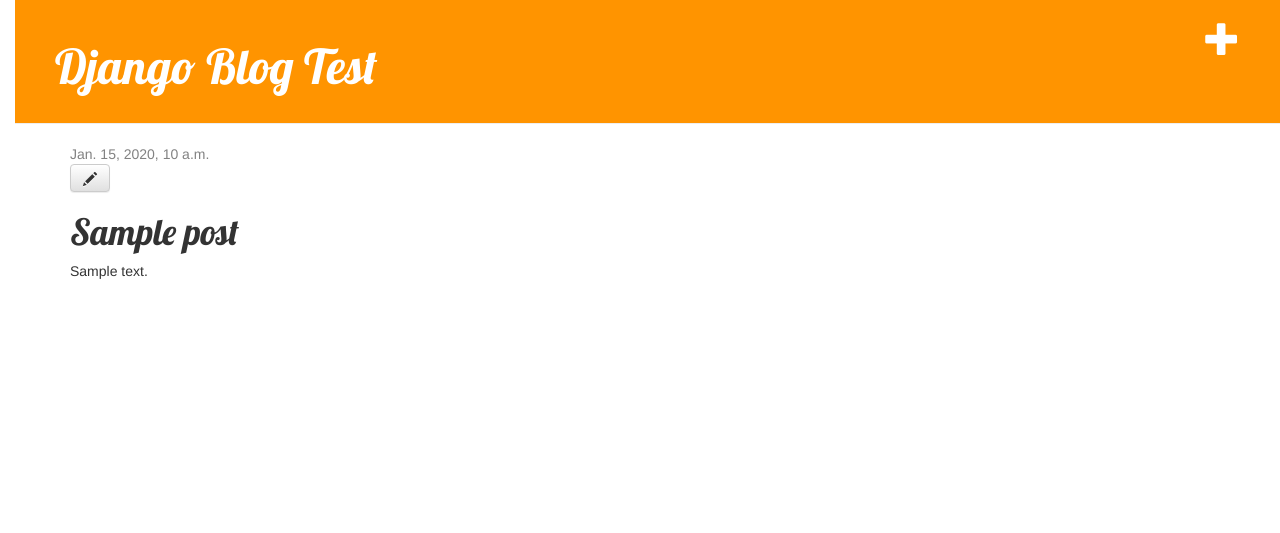
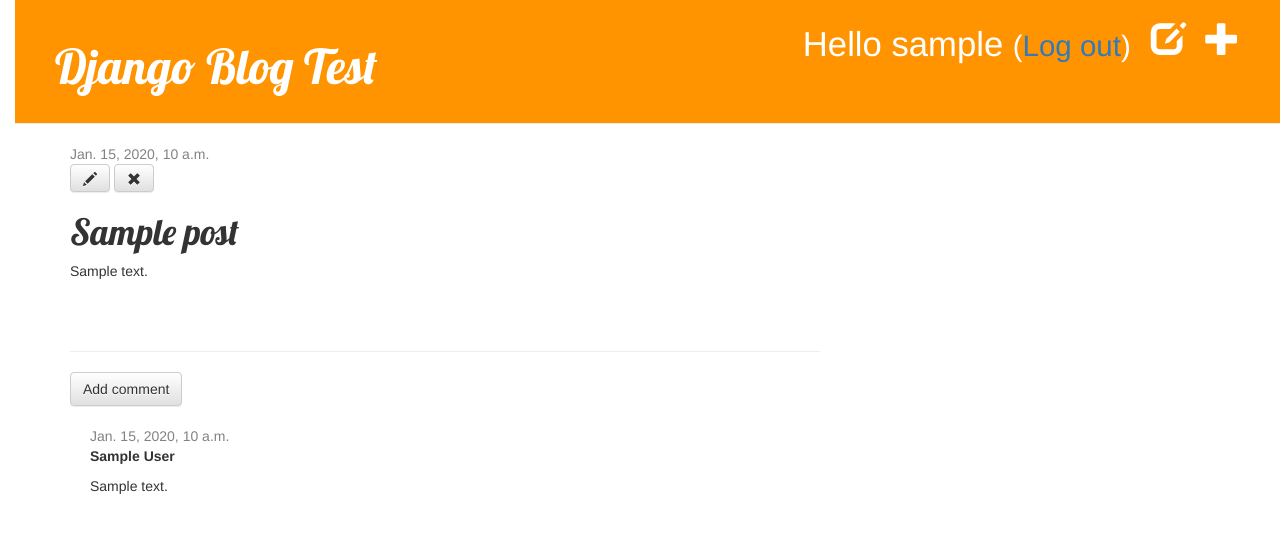
Before and after one commit to dp007yandex/my-first-blog, a Django app: page /post/1/ in a window 1280 px wide. Shown: the top 533 px of the page. Run offline with Django 3.2, Linux system fonts and the light colour scheme; a user stored in the database is signed in; tables that the repository leaves empty hold one stand-in row (values such as "Sample post"); some libraries are stand-ins or nearby versions.

Commit message:
upgrade with tutorial in English

```diff
--- a/blog/admin.py
+++ b/blog/admin.py
@@ -1,4 +1,5 @@
 from django.contrib import admin
-from .models import Post
+from .models import Post, Comment
 
 admin.site.register(Post)
+admin.site.register(Comment)
--- a/blog/models.py
+++ b/blog/models.py
@@ -17,3 +17,20 @@
 
     def __str__(self):
         return self.title
+
+class Comment(models.Model):
+    post = models.ForeignKey('blog.Post', related_name='comments', on_delete=models.CASCADE)
+    author = models.CharField(max_length=200)
+    text = models.TextField()
+    created_date = models.DateTimeField(default=timezone.now)
+    approved_comment = models.BooleanField(default=False)
+
+    def approve(self):
+        self.approved_comment = True
+        self.save()
+
+    def approved_comments(self):
+        return self.comments.filter(approved_comment=True)
+
+    def __str__(self):
+        return self.text
--- a/blog/static/css/blog.css
+++ b/blog/static/css/blog.css
@@ -51,3 +51,7 @@
 .post h1 a, .post h1 a:visited {
     color: #000000;
 }
+
+.comment {
+    margin: 20px 0px 20px 20px;
+}
--- a/blog/templates/blog/base.html
+++ b/blog/templates/blog/base.html
@@ -11,7 +11,12 @@
         <div class="page-header">
             {% if user.is_authenticated %}
                 <a href="{% url 'post_new' %}" class="top-menu"><span class="glyphicon glyphicon-plus"></span></a>
+                <a href="{% url 'post_draft_list' %}" class="top-menu"><span class="glyphicon glyphicon-edit"></span></a>
+                <p class="top-menu">Hello {{ user.username }} <small>(<a href="{% url 'logout' %}">Log out</a>)</small></p>
+            {% else %}
+                <a href="{% url 'login' %}" class="top-menu"><span class="glyphicon glyphicon-lock"></span></a>
             {% endif %}
+
             <h1><a href="/">Django Blog Test</a></h1>
         </div>
         <div class="content container">
--- a/blog/templates/blog/post_detail.html
+++ b/blog/templates/blog/post_detail.html
@@ -6,11 +6,33 @@
             <div class="date">
                 {{ post.published_date }}
             </div>
+        {% else %}
+            <a class="btn btn-default" href="{% url 'post_publish' pk=post.pk %}">Publish</a>
         {% endif %}
         {% if user.is_authenticated %}
             <a class="btn btn-default" href="{% url 'post_edit' pk=post.pk %}"><span class="glyphicon glyphicon-pencil"></span></a>
+            <a class="btn btn-default" href="{% url 'post_remove' pk=post.pk %}"><span class="glyphicon glyphicon-remove"></span></a>
         {% endif %}
         <h1>{{ post.title }}</h1>
         <p>{{ post.text|linebreaksbr }}</p>
     </div>
+    <hr>
+    <a class="btn btn-default" href="{% url 'add_comment_to_post' pk=post.pk %}">Add comment</a>
+    {% for comment in post.comments.all %}
+        {% if user.is_authenticated or comment.approved_comment %}
+        <div class="comment">
+            <div class="date">
+                {{ comment.created_date }}
+                {% if not comment.approved_comment %}
+                    <a class="btn btn-default" href="{% url 'comment_remove' pk=comment.pk %}"><span class="glyphicon glyphicon-remove"></span></a>
+                    <a class="btn btn-default" href="{% url 'comment_approve' pk=comment.pk %}"><span class="glyphicon glyphicon-ok"></span></a>
+                {% endif %}
+            </div>
+            <strong>{{ comment.author }}</strong>
+            <p>{{ comment.text|linebreaks }}</p>
+        </div>
+        {% endif %}
+    {% empty %}
+        <p>No comments here yet :(</p>
+    {% endfor %}
 {% endblock %}
--- a/blog/templates/blog/post_list.html
+++ b/blog/templates/blog/post_list.html
@@ -8,6 +8,7 @@
             </div>
             <h1><a href="{% url 'post_detail' pk=post.pk %}">{{ post.title }}</a></h1>
             <p>{{ post.text|linebreaksbr }}</p>
+            <a href="{% url 'post_detail' pk=post.pk %}">Comments: {{ post.comments.count }}</a>
         </div>
     {% endfor %}
 {% endblock %}
--- a/blog/urls.py
+++ b/blog/urls.py
@@ -6,4 +6,10 @@
     url(r'^post/(?P<pk>\d+)/$', views.post_detail, name='post_detail'),
     url(r'^post/new/$', views.post_new, name='post_new'),
     url(r'^post/(?P<pk>\d+)/edit/$', views.post_edit, name='post_edit'),
+    url(r'^drafts/$', views.post_draft_list, name='post_draft_list'),
+    url(r'^post/(?P<pk>\d+)/publish/$', views.post_publish, name='post_publish'),
+    url(r'^post/(?P<pk>\d+)/remove/$', views.post_remove, name='post_remove'),
+    url(r'^post/(?P<pk>\d+)/comment/$', views.add_comment_to_post, name='add_comment_to_post'),
+    url(r'^comment/(?P<pk>\d+)/approve/$', views.comment_approve, name='comment_approve'),
+    url(r'^comment/(?P<pk>\d+)/remove/$', views.comment_remove, name='comment_remove'),
 ]
--- a/blog/views.py
+++ b/blog/views.py
@@ -1,7 +1,8 @@
 from django.shortcuts import render, get_object_or_404, redirect
 from django.utils import timezone
-from .models import Post
-from .forms import PostForm
+from .models import Post, Comment
+from .forms import PostForm, CommentForm
+from django.contrib.auth.decorators import login_required
 
 # Create your views here.
 def post_list(request):
@@ -12,19 +13,21 @@
     post = get_object_or_404(Post, pk=pk)
     return render(request, 'blog/post_detail.html', {'post': post})
 
+@login_required
 def post_new(request):
     if request.method == "POST":
         form = PostForm(request.POST)
         if form.is_valid():
             post = form.save(commit=False)
             post.author = request.user
-            post.published_date = timezone.now()
+            #post.published_date = timezone.now()
             post.save()
             return redirect('post_detail', pk=post.pk)
     else:
         form = PostForm()
     return render(request, 'blog/post_edit.html', {'form': form})
 
+@login_required
 def post_edit(request, pk):
     post = get_object_or_404(Post, pk=pk)
     if request.method == "POST":
@@ -32,9 +35,51 @@
         if form.is_valid():
             post = form.save(commit=False)
             post.author = request.user
-            post.published_date = timezone.now()
+            #post.published_date = timezone.now()
             post.save()
             return redirect('post_detail', pk=post.pk)
     else:
         form = PostForm(instance=post)
     return render(request, 'blog/post_edit.html', {'form': form})
+
+@login_required
+def post_draft_list(request):
+    posts = Post.objects.filter(published_date__isnull=True).order_by('created_date')
+    return render(request, 'blog/post_draft_list.html', {'posts': posts})
+
+@login_required
+def post_publish(request, pk):
+    post = get_object_or_404(Post, pk=pk)
+    post.publish()
+    return redirect('post_detail', pk=pk)
+
+@login_required
+def post_remove(request, pk):
+    post = get_object_or_404(Post, pk=pk)
+    post.delete()
+    return redirect('post_list')
+
+def add_comment_to_post(request, pk):
+    post = get_object_or_404(Post, pk=pk)
+    if request.method == "POST":
+        form = CommentForm(request.POST)
+        if form.is_valid():
+            comment = form.save(commit=False)
+            comment.post = post
+            comment.save()
+            return redirect('post_detail', pk=post.pk)
+    else:
+        form = CommentForm()
+    return render(request, 'blog/add_comment_to_post.html', {'form': form})
+
+@login_required
+def comment_approve(request, pk):
+    comment = get_object_or_404(Comment, pk=pk)
+    comment.approve()
+    return redirect('post_detail', pk=comment.post.pk)
+
+@login_required
+def comment_remove(request, pk):
+    comment = get_object_or_404(Comment, pk=pk)
+    comment.delete()
+    return redirect('post_detail', pk=comment.post.pk)
--- a/mysite/settings.py
+++ b/mysite/settings.py
@@ -114,6 +114,7 @@
 
 USE_TZ = True
 
+LOGIN_REDIRECT_URL = '/'
 
 # Static files (CSS, JavaScript, Images)
 # https://docs.djangoproject.com/en/1.11/howto/static-files/
--- a/mysite/urls.py
+++ b/mysite/urls.py
@@ -16,7 +16,11 @@
 from django.conf.urls import include, url
 from django.contrib import admin
 
+from django.contrib.auth import views
+
 urlpatterns = [
     url(r'^admin/', admin.site.urls),
+    url(r'^accounts/login/$', views.login, name='login'),
+    url(r'^accounts/logout/$', views.logout, name='logout', kwargs={'next_page': '/'}),
     url(r'', include('blog.urls')),
 ]
```
Also changed, not shown: blog/forms.py (+7 -1 lines), blog/templates/blog/add_comment_to_post.html (added, +9 -0 lines), blog/templates/blog/post_draft_list.html (added, +11 -0 lines), blog/templates/registration/login.html (added, +24 -0 lines), blog/migrations/0002_comment.py (added).
